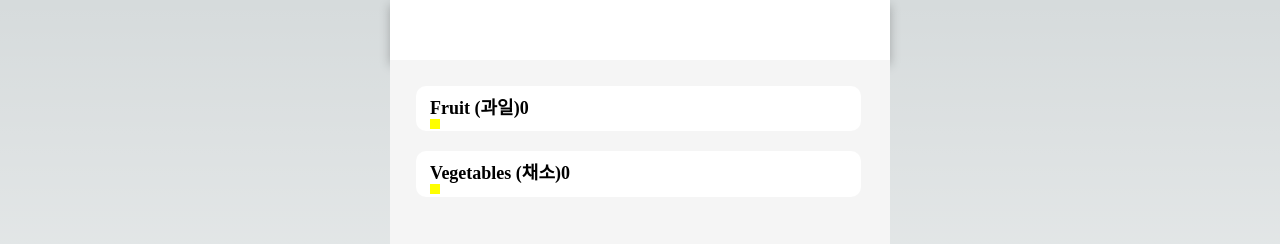
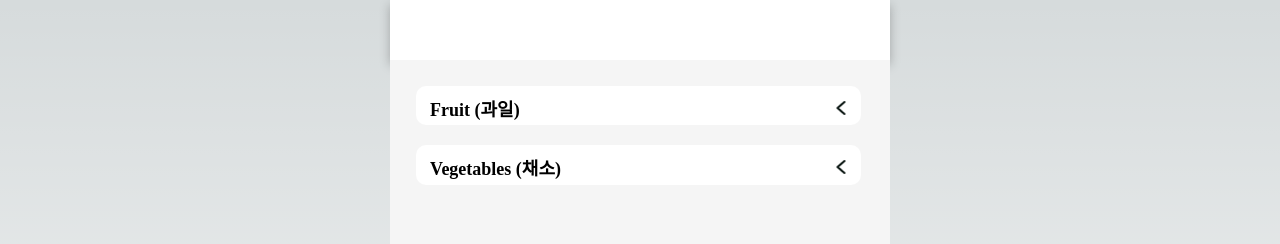
Before and after one commit to Capstone-2024-1/frontend, a Next.js app: page /register/ingredient in a window 1280 px wide. Shown: the top 244 px of the page. Built offline with nearby package versions, Linux system fonts and the light colour scheme.

Commit message:
style: 재료 토글 구현 (#3)

```diff
--- a/src/components/register/IngredientContainer.tsx
+++ b/src/components/register/IngredientContainer.tsx
@@ -14,15 +14,25 @@ const IngredientContainer: React.FC<IngredientContainerProps> = ({ english, kore
     console.log(open);
     setOpen(!open);
   }
+  const handleArrow = () => {
+    if(open)return `url(/images/arrow-down.png)`;
+    else return `url(/images/arrow-left.png)`;
+  }
   return (
     <Box sx={containerStyle}>
-      <span>
-        {english} ({korean}){depth}
+      <Box sx={{display: 'flex', alignItems: 'center', justifyContent: 'space-between'}}>
+        <>
+        {english} ({korean})
+        </>
         {
-        (depth === 0 || depth === 1) &&
-        <Box sx={{width: '10px', height:'10px', bgcolor: 'yellow'}} onClick={handleToggle}/>
+        (depth === 0 || depth === 1 && children) &&
+        <Box sx={{
+          backgroundImage: handleArrow(),
+          width: '30px', height: '30px', backgroundPosition: 'center'}}
+          onClick={handleToggle}/>
         }
-      </span>
+
+      </Box>
         {open && children && <div>{children}</div>}
     </Box>
     );
```
Also changed, not shown: public/images/arrow-down.png (added), public/images/arrow-left.png (added).
